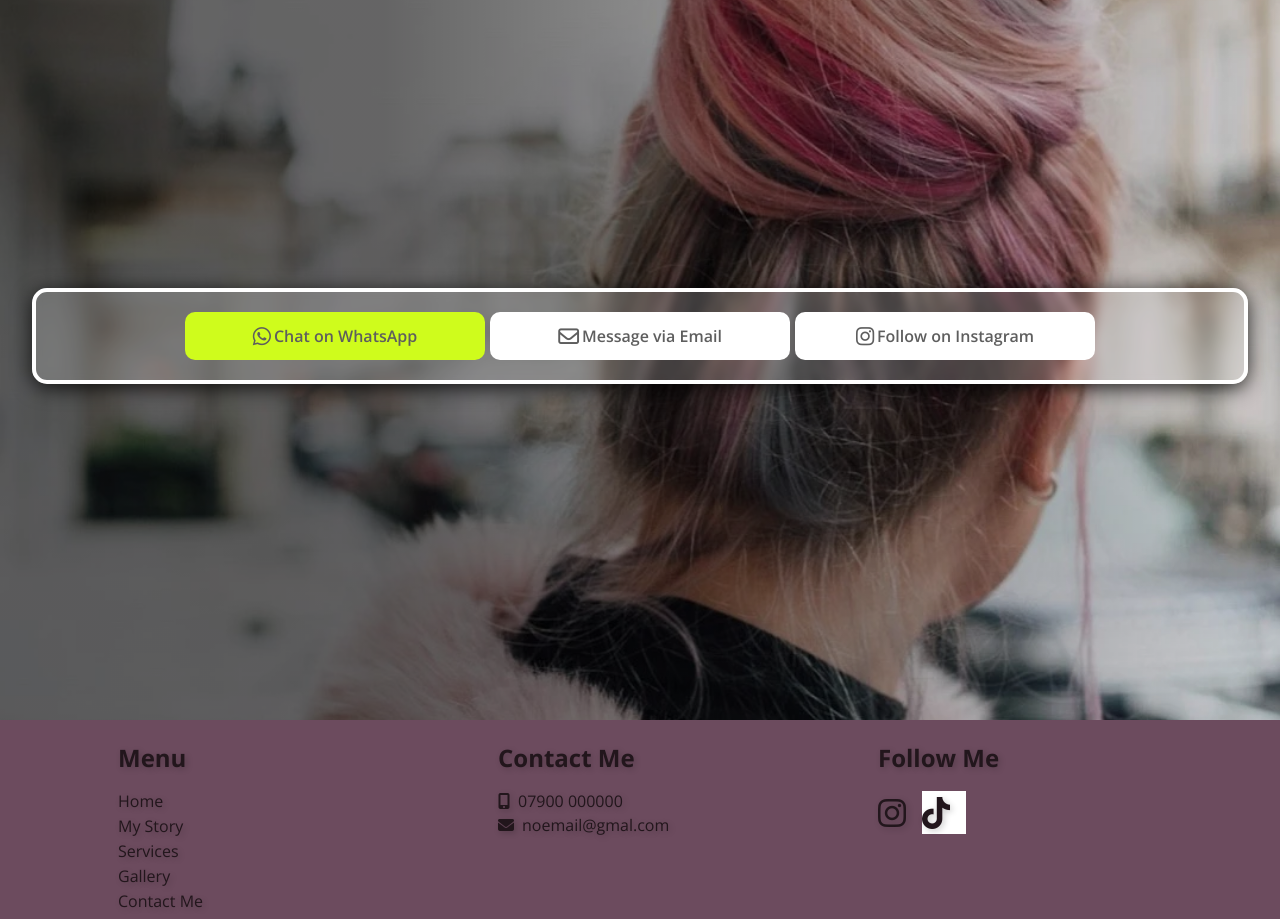
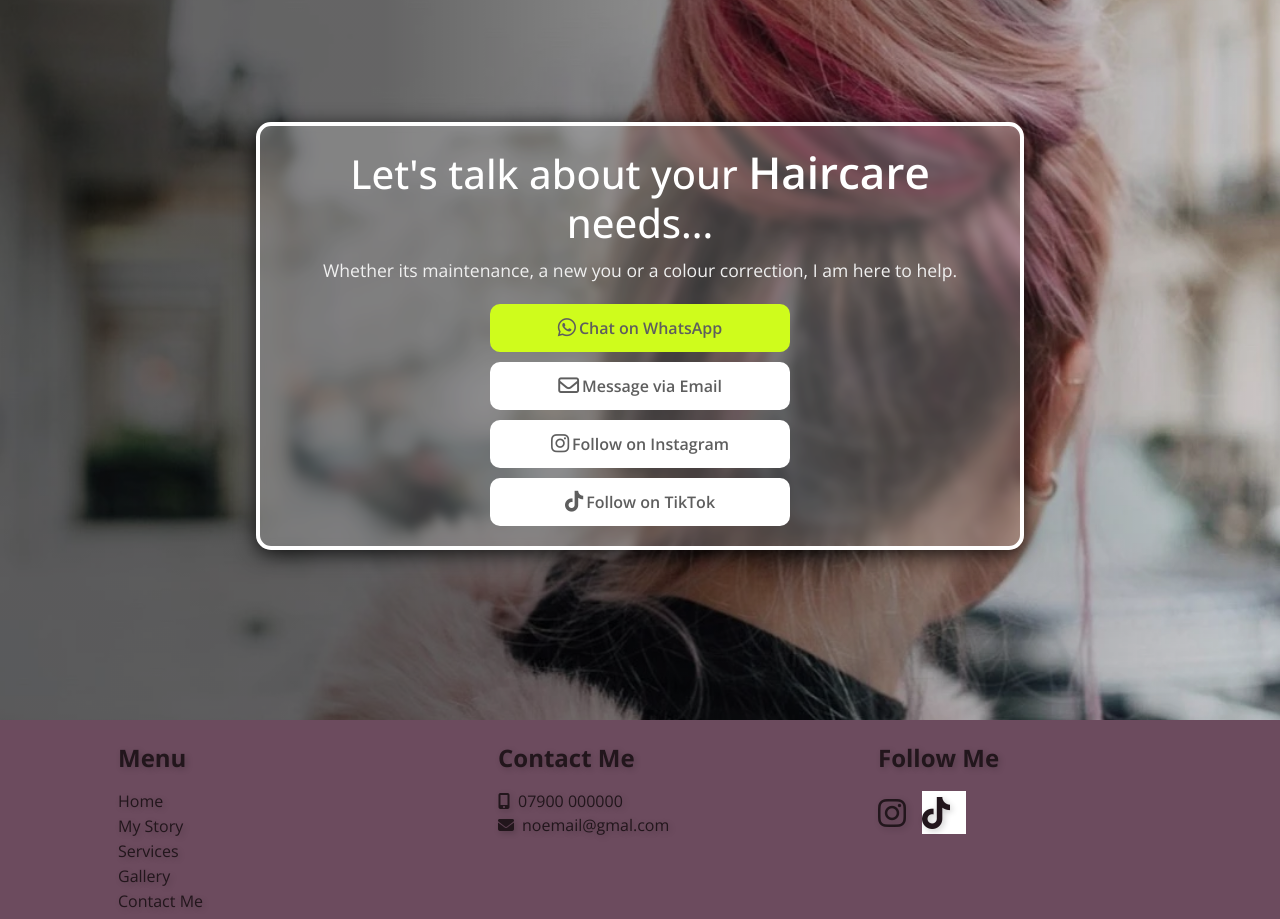
Before and after one commit to 2ndborn/karahair, a React (Create React App) app in the folder kara-app/: page /contactme in a window 1280 px wide. Shown: the part 880-1799 px from the top of the page. Built offline with nearby package versions, Linux system fonts and the light colour scheme; a web font is replaced by a local one.

Commit message:
finished styling the contact me page

```diff
--- a/kara-app/src/pages/Contact.js
+++ b/kara-app/src/pages/Contact.js
@@ -27,6 +27,12 @@ const Contact = () => {
         <img className={styles.colorChart} src={multicolor} alt='multi-colour hair' />
         <div className={styles.colorOverlay}></div>
         <div className={styles.formContainer}>
+          <div style={{textAlign: "center", marginBottom: "10px"}}>
+            <h1>Let's talk about your <span style={{fontSize: "1.1em", fontWeight: 600}}>Haircare</span> needs...</h1>
+          </div>
+          <div style={{textAlign: "center", fontSize: "1.1em", color: "#f0f0f0ff", marginBottom: "20px"}}>
+            <p>Whether its maintenance, a new you or a colour correction, I am here to help.</p>
+          </div>
           <div className={styles.buttonContainer}>
               <a
                 className={styles.socialButton}
@@ -49,6 +55,13 @@ const Contact = () => {
                 target='_blank' rel='noreferrer' alt="link to Kara's Instagram">
                 <i class="fa-brands fa-instagram"></i>
                 Follow on Instagram
+              </a>
+              <a
+                className={styles.socialButton}
+                href='https://www.instagram.com/kara__haircare_'
+                target='_blank' rel='noreferrer' alt="link to Kara's Instagram">
+                <i class="fa-brands fa-tiktok"></i>
+                Follow on TikTok
               </a>
           </div>
           {/* <h3>Request a Consultation</h3>
--- a/kara-app/src/styles/Contact.module.css
+++ b/kara-app/src/styles/Contact.module.css
@@ -26,7 +26,7 @@
 .formContainer {
     position: relative;
     max-height: 500px;
-    width: 95%; min-width: 390px;
+    width: 60%; min-width: 390px;
     padding: 20px;
     border-radius: 15px;
     border: 4px solid #fff;
@@ -36,6 +36,7 @@
     box-shadow: 0 4px 20px rgba(0, 0, 0, 0.8);
     margin-top: 5rem;
     margin-bottom: 3rem;
+    color: #ffffff;
 }
 
 .formContainer h3 {
@@ -139,7 +140,7 @@ textarea.contactInput::placeholder {
     flex-direction: row;
 }
 
-.formContainer button {
+/* .formContainer button {
     border-radius: 15px;
     height: 35px;
     width: 100%;
@@ -149,7 +150,7 @@ textarea.contactInput::placeholder {
     letter-spacing: 1px;
     text-shadow: #000 1px 1px 4px;
 
-}
+} */
 
 .submitButton {
     background-image: linear-gradient(to right, #cffc1c, #a5ce00);
@@ -165,10 +166,11 @@ textarea.contactInput::placeholder {
     display: flex;
     justify-content: center;
     align-items: center;
-    gap: 5px;
+    flex-direction: column;
+    gap: 10px;
  }
 
- a:nth-child(2), a:nth-child(3){
+ a:nth-child(2), a:nth-child(3), a:nth-child(4){
     background-color: #fff;
  }
 
```
